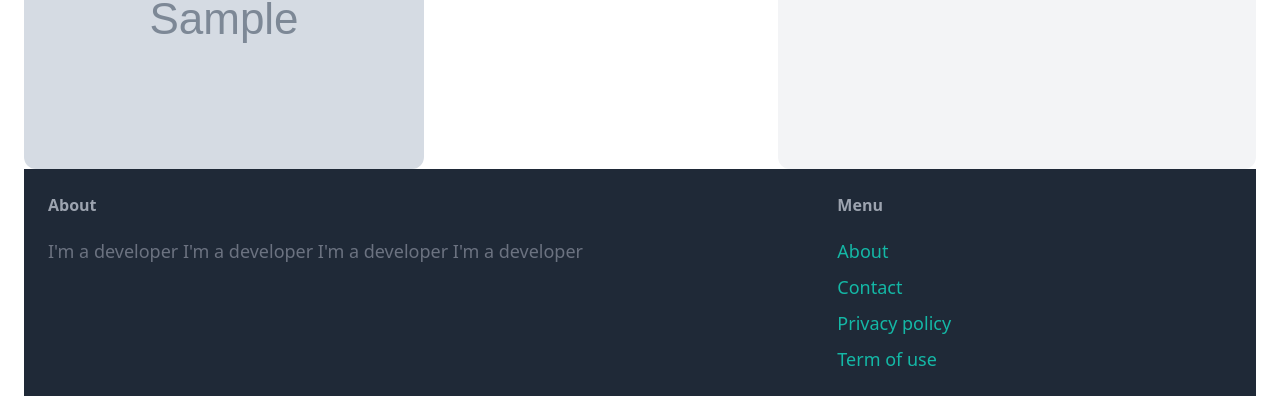
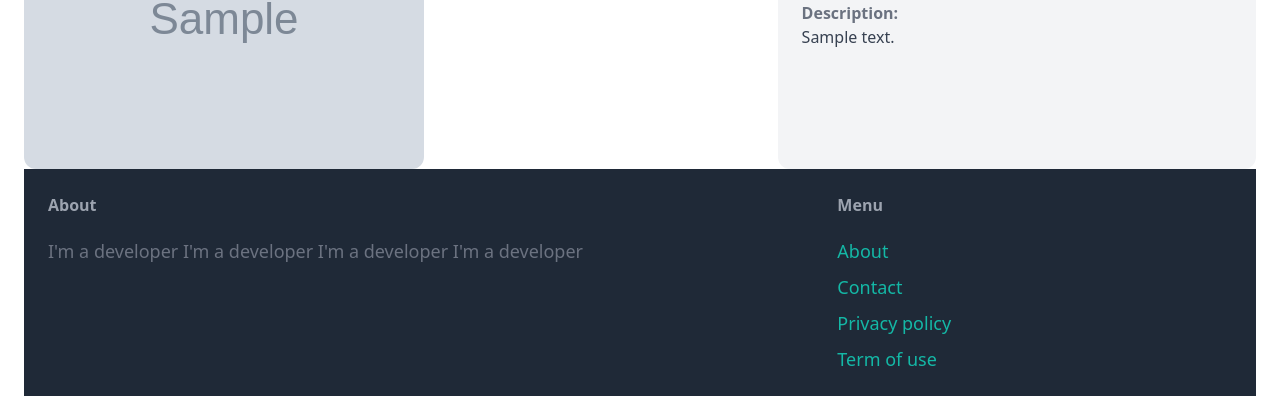
Before and after one commit to rajaehtasham/Python-Portfolio, a Django app: template bazaar-marketplace/item/templates/item/detail.html in a window 1280 px wide. Shown: the part 232-628 px from the top of the page. Run offline with Django 3.2, Linux system fonts and the light colour scheme; the template is opened without the code that fills it: most values are stand-ins (such as "Sample title", 1, 10 or a date in 2020); grey boxes marked "Sample" are stand-in pictures; some libraries are stand-ins or nearby versions.

Commit message:
Added description to products

```diff
--- a/bazaar-marketplace/item/templates/item/detail.html
+++ b/bazaar-marketplace/item/templates/item/detail.html
@@ -12,5 +12,10 @@
         <h1 class="mb-6 text-3xl">{{ item.name }}</h1>
         <p class="text-gray-500"><strong>Price: </strong>{{ item.price }}</p>
         <p class="text-gray-500"><strong>Seller: </strong>{{ item.created_by.username }}</p>
+
+        <p class="text-gray-700">
+            <strong class="text-gray-500">Description:</strong><br>
+            {{ item.description }}
+        </p>
 </div>
 {% endblock %}
```
